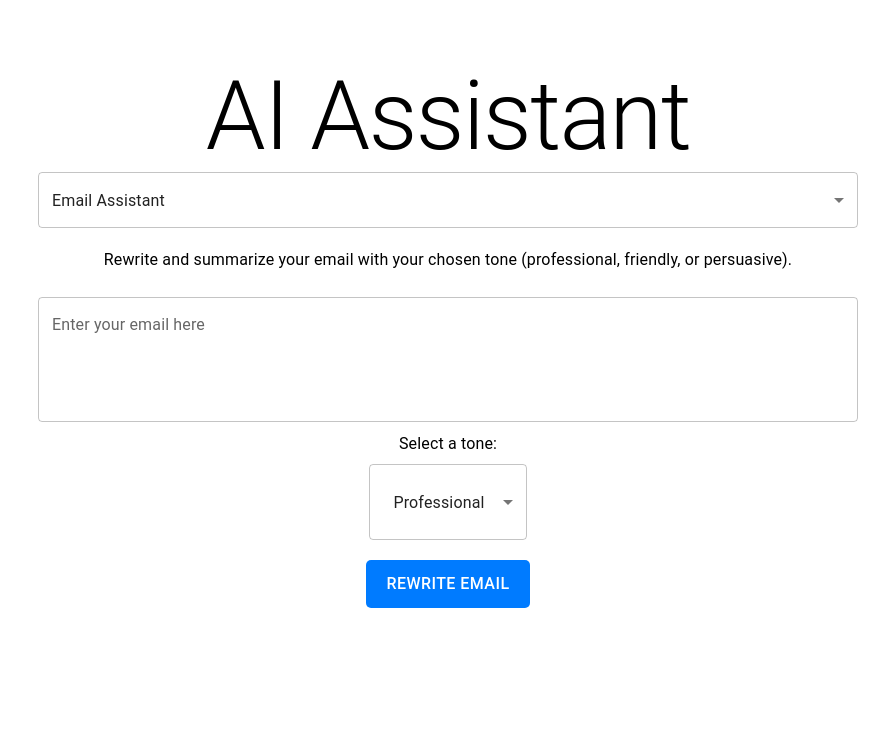
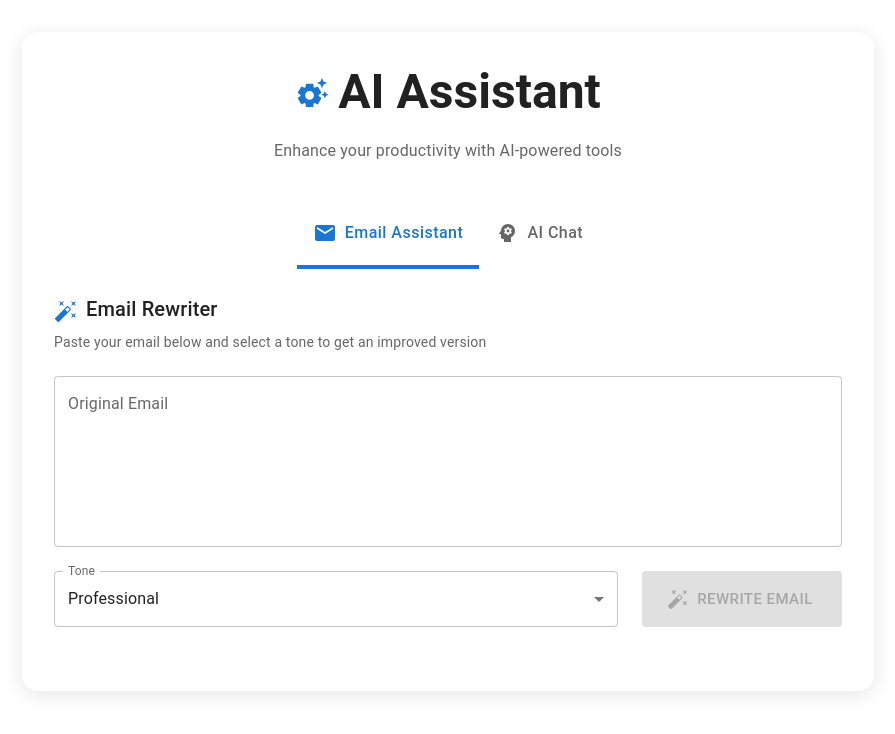
Before and after one commit to SebuBergman/AI_assistant_frontend, a React (Vite) app: page / in a window 1280 px wide. Shown: the top 734 px of the page, without its empty margins (192-1087 px from the left). Built offline with nearby package versions, Linux system fonts and the light colour scheme.

Commit message:
feat: new UI that is more intuitive and modern

```diff
--- a/package.json
+++ b/package.json
@@ -12,6 +12,7 @@
   "dependencies": {
     "@emotion/react": "^11.14.0",
     "@emotion/styled": "^11.14.0",
+    "@mui/icons-material": "^7.1.0",
     "@mui/lab": "^7.0.0-beta.11",
     "@mui/material": "^7.0.2",
     "axios": "^1.9.0",
--- a/src/pages/Home.tsx
+++ b/src/pages/Home.tsx
@@ -7,12 +7,55 @@ import {
   Select,
   TextField,
   Typography,
+  Paper,
+  Avatar,
+  LinearProgress,
+  Divider,
+  Tabs,
+  Tab,
+  styled,
+  useTheme,
+  FormControl,
+  InputLabel,
 } from "@mui/material";
 import { rewriteEmail, askAI } from "../components/API_requests";
 import { tones, deepseekModels, chatgptModels } from "../components/data";
+import {
+  Email,
+  Chat,
+  AutoFixHigh,
+  Psychology,
+  SettingsSuggest,
+  Lightbulb,
+} from "@mui/icons-material";
+
+const StyledPaper = styled(Paper)(({ theme }) => ({
+  padding: theme.spacing(4),
+  borderRadius: "16px",
+  boxShadow: "0px 4px 20px rgba(0, 0, 0, 0.1)",
+  background: theme.palette.background.paper,
+}));
+
+const FeatureTabs = styled(Tabs)({
+  marginBottom: "24px",
+  "& .MuiTabs-indicator": {
+    height: 4,
+  },
+});
+
+const FeatureTab = styled(Tab)(({ theme }) => ({
+  textTransform: "none",
+  fontSize: "1rem",
+  fontWeight: 500,
+  minWidth: "120px",
+  "&.Mui-selected": {
+    color: theme.palette.primary.main,
+  },
+}));
 
 export default function Home() {
-  const [activeFeature, setActiveFeature] = useState("email");
+  const theme = useTheme();
+  const [activeFeature, setActiveFeature] = useState<"email" | "ai">("email");
   const [email, setEmail] = useState("");
   const [tone, setTone] = useState("professional");
   const [question, setQuestion] = useState("");
@@ -38,80 +81,78 @@ export default function Home() {
   };
 
   return (
-    <Container maxWidth="md" style={{ padding: "20px" }}>
+    <Container maxWidth="md" sx={{ py: 4 }}>
+      <StyledPaper>
+        {/* Header */}
+        <Box textAlign="center" mb={4}>
+          <Typography variant="h3" fontWeight="bold" gutterBottom>
             <Box
               display="flex"
-        flexDirection="column"
+              alignItems="center"
               justifyContent="center"
-        alignItems="center"
-        style={{
-          backgroundColor: "white",
-          padding: "40px 20px 40px 20px",
-          borderRadius: "10px",
-        }}
+              gap={1}
             >
-        <Typography variant="h1" style={{ color: "black" }}>
+              <SettingsSuggest fontSize="large" color="primary" />
               AI Assistant
+            </Box>
           </Typography>
+          <Typography variant="subtitle1" color="text.secondary">
+            Enhance your productivity with AI-powered tools
+          </Typography>
+        </Box>
 
-        {/* Feature Selection Menu */}
-        <Box style={{ marginBottom: "20px", width: "100%" }}>
-          <Select
-            value={activeFeature}
-            onChange={(e) => setActiveFeature(e.target.value)}
-            style={{ width: "100%" }}
+        {/* Feature Selection Tabs */}
+        <FeatureTabs
+          value={activeFeature === "email" ? 0 : 1}
+          onChange={(_, newValue) =>
+            setActiveFeature(newValue === 0 ? "email" : "ai")
+          }
+          centered
         >
-            <MenuItem value="email">Email Assistant</MenuItem>
-            <MenuItem value="ask-ai">Ask the AI</MenuItem>
-          </Select>
-        </Box>
+          <FeatureTab
+            icon={<Email />}
+            iconPosition="start"
+            label="Email Assistant"
+          />
+          <FeatureTab
+            icon={<Psychology />}
+            iconPosition="start"
+            label="AI Chat"
+          />
+        </FeatureTabs>
 
         {activeFeature === "email" ? (
           <>
-            <Typography variant="body1" style={{ color: "black" }}>
-              Rewrite and summarize your email with your chosen tone
-              (professional, friendly, or persuasive).
+            <Typography variant="h6" fontWeight="medium" gutterBottom>
+              <AutoFixHigh
+                color="primary"
+                sx={{ verticalAlign: "middle", mr: 1 }}
+              />
+              Email Rewriter
+            </Typography>
+            <Typography variant="body2" color="text.secondary" mb={3}>
+              Paste your email below and select a tone to get an improved
+              version
             </Typography>
 
-            <Box
-              width={"100%"}
-              style={{ marginBottom: "10px", marginTop: "25px" }}
-            >
             <TextField
-                id="email"
-                label="Enter your email here"
+              fullWidth
               multiline
-                rows={4}
-                style={{
-                  width: "100%",
-                  fontSize: "16px",
-                }}
+              rows={6}
+              variant="outlined"
+              label="Original Email"
               value={email}
               onChange={(e) => setEmail(e.target.value)}
+              sx={{ mb: 3 }}
             />
-            </Box>
 
-            <Box
-              style={{ marginBottom: "20px" }}
-              display="flex"
-              flexDirection="column"
-              alignItems="center"
-            >
-              <Typography
-                variant="body1"
-                style={{
-                  display: "block",
-                  marginBottom: "8px",
-                  color: "black",
-                }}
-              >
-                Select a tone:
-              </Typography>
+            <Box display="flex" gap={3} mb={4}>
+              <FormControl fullWidth>
+                <InputLabel>Tone</InputLabel>
                 <Select
-                id="tone"
-                style={{ width: "100%", padding: "10px", fontSize: "16px" }}
                   value={tone}
                   onChange={(e) => setTone(e.target.value)}
+                  label="Tone"
                 >
                   {tones.map((toneOption) => (
                     <MenuItem key={toneOption} value={toneOption}>
@@ -119,163 +160,168 @@ export default function Home() {
                     </MenuItem>
                   ))}
                 </Select>
-            </Box>
+              </FormControl>
 
               <Button
-              style={{
-                padding: "10px 20px",
-                fontSize: "16px",
-                backgroundColor: "#007BFF",
-                color: "#fff",
-                border: "none",
-                cursor: "pointer",
-                borderRadius: "5px",
-              }}
+                variant="contained"
+                size="large"
                 onClick={handleEmailSubmit}
-              disabled={loading}
+                disabled={loading || !email.trim()}
+                sx={{ minWidth: 200 }}
+                startIcon={<AutoFixHigh />}
               >
-              {loading ? "Processing..." : "Rewrite Email"}
+                {loading ? "Rewriting..." : "Rewrite Email"}
               </Button>
+            </Box>
           </>
         ) : (
           <>
-            <Typography variant="body1" style={{ color: "black" }}>
-              Ask different AI models to answer your prompts.
+            <Typography variant="h6" fontWeight="medium" gutterBottom>
+              <Chat color="primary" sx={{ verticalAlign: "middle", mr: 1 }} />
+              AI Chat
+            </Typography>
+            <Typography variant="body2" color="text.secondary" mb={3}>
+              Ask questions to different AI models with adjustable creativity
             </Typography>
 
-            <Box
-              width={"100%"}
-              style={{ marginBottom: "10px", marginTop: "25px" }}
-            >
             <TextField
-                id="prompt"
-                label="Enter your prompt here"
+              fullWidth
               multiline
               rows={6}
-                style={{
-                  width: "100%",
-                  fontSize: "16px",
-                }}
+              variant="outlined"
+              label="Your question or prompt"
               value={question}
               onChange={(e) => setQuestion(e.target.value)}
+              sx={{ mb: 3 }}
             />
+
+            <Box display="flex" gap={3} mb={4} flexWrap="wrap">
+              <FormControl sx={{ flex: 1, minWidth: 200 }}>
+                <InputLabel>AI Model</InputLabel>
+                <Select
+                  value={aiModel}
+                  onChange={(e) => setAiModel(e.target.value)}
+                  label="AI Model"
+                >
+                  <Box px={2} py={1}>
+                    <Typography variant="overline" color="text.secondary">
+                      DeepSeek Models
+                    </Typography>
                   </Box>
-
-            <Box
-              style={{ marginBottom: "20px", width: "100%" }}
-              display="flex"
-              flexDirection="column"
-              alignItems="center"
-            >
-              <Typography
-                variant="body1"
-                style={{
-                  display: "block",
-                  marginBottom: "8px",
-                  color: "black",
+                  {deepseekModels.map((model) => (
+                    <MenuItem key={model.id} value={model.id}>
+                      <Box display="flex" alignItems="center" gap={2}>
+                        <Avatar
+                          sx={{
+                            width: 24,
+                            height: 24,
+                            bgcolor: theme.palette.primary.main,
                           }}
                         >
-                Creativity/Temperature (0-2):
+                          <Typography variant="caption">DS</Typography>
+                        </Avatar>
+                        <Box>
+                          <Typography>{model.name}</Typography>
+                          <Typography variant="caption" color="text.secondary">
+                            {model.description}
                           </Typography>
+                        </Box>
+                      </Box>
+                    </MenuItem>
+                  ))}
+
+                  <Divider sx={{ my: 1 }} />
+
+                  <Box px={2} py={1}>
+                    <Typography variant="overline" color="text.secondary">
+                      ChatGPT Models
+                    </Typography>
+                  </Box>
+                  {chatgptModels.map((model) => (
+                    <MenuItem key={model.id} value={model.id}>
+                      <Box display="flex" alignItems="center" gap={2}>
+                        <Avatar
+                          sx={{
+                            width: 24,
+                            height: 24,
+                            bgcolor: theme.palette.success.main,
+                          }}
+                        >
+                          <Typography variant="caption">GPT</Typography>
+                        </Avatar>
+                        <Box>
+                          <Typography>{model.name}</Typography>
+                          <Typography variant="caption" color="text.secondary">
+                            {model.description}
+                          </Typography>
+                        </Box>
+                      </Box>
+                    </MenuItem>
+                  ))}
+                </Select>
+              </FormControl>
+
+              <FormControl sx={{ width: 180 }}>
                 <TextField
+                  label="Creativity"
                   type="number"
+                  value={temperature}
+                  onChange={(e) => {
+                    const val = parseFloat(e.target.value);
+                    if (val >= 0 && val <= 2) setTemperature(val);
+                  }}
                   inputProps={{
                     min: 0,
                     max: 2,
                     step: 0.1,
                   }}
-                value={temperature}
-                onChange={(e) => {
-                  const val = parseFloat(e.target.value);
-                  if (val >= 0 && val <= 2) {
-                    setTemperature(val);
-                  }
-                }}
-                style={{ width: "100%" }}
-                helperText="Lower = more factual, Higher = more creative"
+                  helperText="0 = precise, 2 = creative"
                 />
-            </Box>
-
-            <Select
-              value={aiModel}
-              onChange={(e) => setAiModel(e.target.value)}
-              style={{ width: "100%" }}
-            >
-              {/* DeepSeek Models Section */}
-              <Typography
-                variant="h6"
-                style={{ padding: "8px 16px", color: "gray" }}
-              >
-                DeepSeek Models
-              </Typography>
-              {deepseekModels.map((model) => (
-                <MenuItem key={model.id} value={model.id}>
-                  <div>
-                    <div style={{ fontWeight: 500 }}>{model.name}</div>
-                    <div style={{ fontSize: "0.8rem", color: "#666" }}>
-                      {model.description}
-                    </div>
-                  </div>
-                </MenuItem>
-              ))}
-
-              {/* ChatGPT Models Section */}
-              <Typography
-                variant="h6"
-                style={{ padding: "8px 16px", color: "gray" }}
-              >
-                ChatGPT Models
-              </Typography>
-              {chatgptModels.map((model) => (
-                <MenuItem key={model.id} value={model.id}>
-                  <div>
-                    <div style={{ fontWeight: 500 }}>{model.name}</div>
-                    <div style={{ fontSize: "0.8rem", color: "#666" }}>
-                      {model.description}
-                    </div>
-                  </div>
-                </MenuItem>
-              ))}
-            </Select>
+              </FormControl>
 
               <Button
-              style={{
-                padding: "10px 20px",
-                fontSize: "16px",
-                backgroundColor: "#007BFF",
-                color: "#fff",
-                border: "none",
-                cursor: "pointer",
-                borderRadius: "5px",
-              }}
+                variant="contained"
+                size="large"
                 onClick={handleAISubmit}
-              disabled={loading}
+                disabled={loading || !question.trim()}
+                sx={{ minWidth: 120 }}
+                startIcon={<Lightbulb />}
               >
-              {loading ? "Processing..." : "Ask AI"}
+                {loading ? "Thinking..." : "Ask AI"}
               </Button>
+            </Box>
           </>
         )}
 
+        {loading && <LinearProgress sx={{ mb: 3 }} />}
+
         {result && (
           <Box
-            style={{
-              marginTop: "20px",
-              padding: "10px",
-              border: "1px solid #ccc",
-              borderRadius: "5px",
-              backgroundColor: "#f9f9f9",
-              width: "100%",
-            }}
+            mt={4}
+            p={3}
+            border={`1px solid ${theme.palette.divider}`}
+            borderRadius="12px"
+            bgcolor={theme.palette.background.default}
           >
-            <Typography variant="h6" style={{ color: "black" }}>
-              {activeFeature === "email" ? "Rewritten Email:" : "AI Response:"}
+            <Typography variant="h6" fontWeight="medium" gutterBottom>
+              {activeFeature === "email" ? (
+                <Box display="flex" alignItems="center" gap={1}>
+                  <AutoFixHigh color="primary" />
+                  Rewritten Email
+                </Box>
+              ) : (
+                <Box display="flex" alignItems="center" gap={1}>
+                  <Chat color="primary" />
+                  AI Response
+                </Box>
+              )}
             </Typography>
-            <Typography variant="body1" style={{ color: "black" }}>
+            <Typography variant="body1" whiteSpace="pre-wrap">
               {result}
             </Typography>
           </Box>
         )}
-      </Box>
+      </StyledPaper>
     </Container>
   );
 }
```
Also changed, not shown: 1 other file (tests, documents, lock files or other folders). Lines whose indentation alone changed are shown as unchanged.
